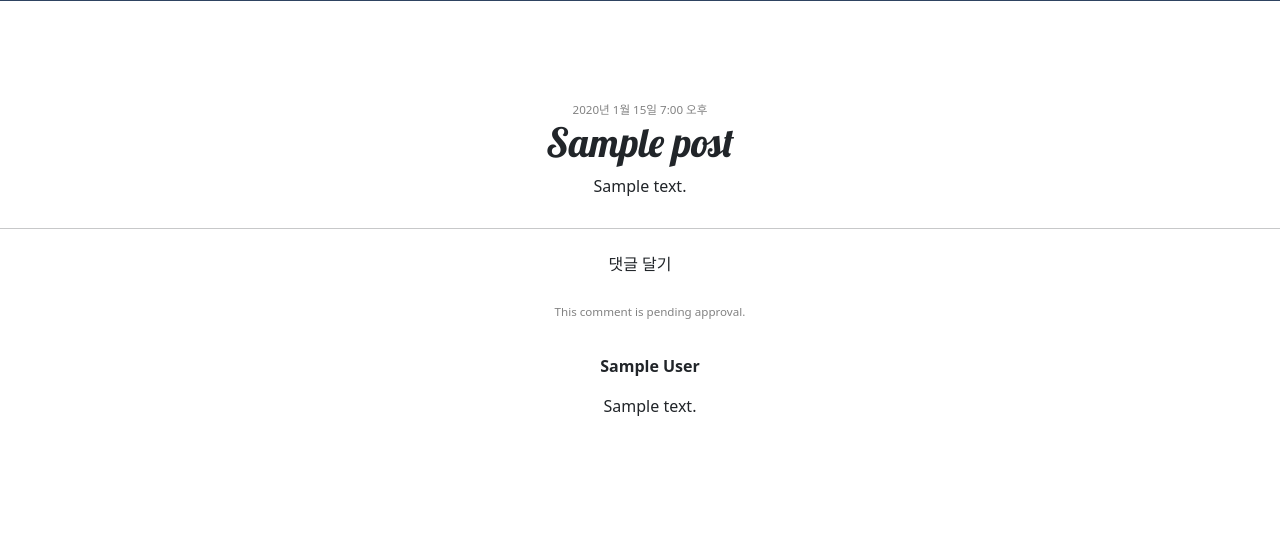
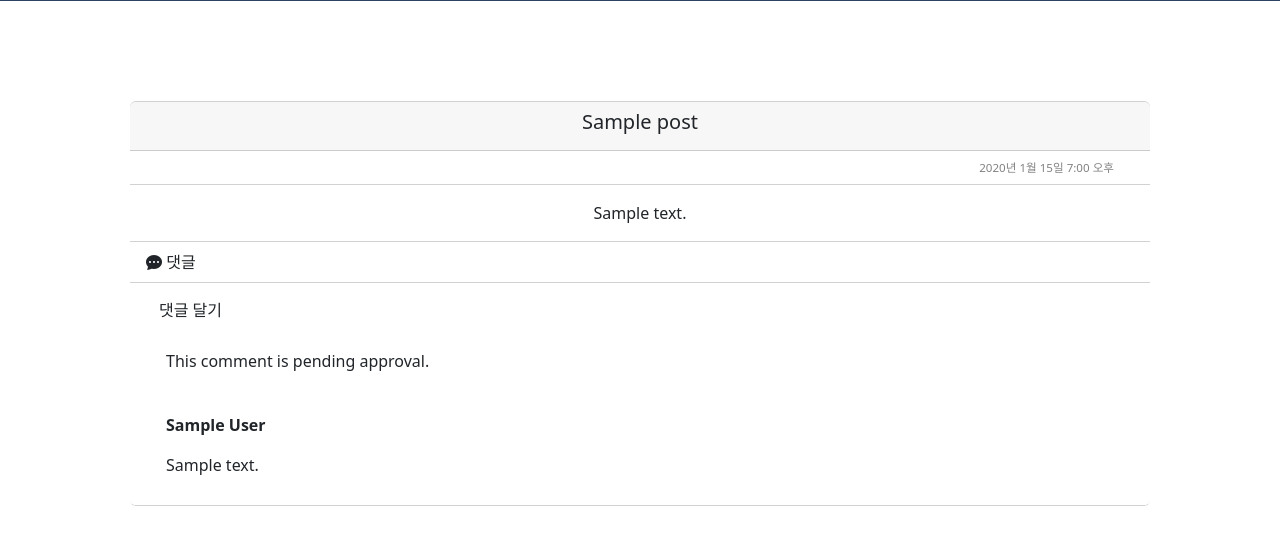
Before and after one commit to durikang/my-first-blog, a Django app: page /post/1/ in a window 1280 px wide. Shown: the part 95-640 px from the top of the page. Run offline with Django 4.2, Linux system fonts and the light colour scheme; tables that the repository leaves empty hold one stand-in row (values such as "Sample post"); some libraries are stand-ins or nearby versions.

Commit message:
상세보기 css 수정

```diff
--- a/blog/static/css/blog.css
+++ b/blog/static/css/blog.css
@@ -57,10 +57,11 @@
     font-family: 'Lobster', cursive;
 }
 
-.date {
+.top-menu.date {
     color: #828282;
-    font-size: 0.725rem;
+    font-size: 0.725rem !important;
 }
+
 
 .save {
     float: right;
@@ -119,3 +120,12 @@
 .comment-lst {
     text-decoration: none;
 }
+
+.articleWrapper {
+    overflow: auto;
+    margin-top: 0.5rem;
+}
+
+.commentstyle {
+    text-align: left;
+}
--- a/blog/templates/blog/post_detail.html
+++ b/blog/templates/blog/post_detail.html
@@ -3,9 +3,6 @@
 {% block content %}
     <div class="post">
         {% if post.published_date %}
-            <div class="date">
-                {{ post.published_date }}
-            </div>
         {% else %}
              <a class="btn btn-default" href="{% url 'post_publish' pk=post.pk%}">게시하기</a>
         {% endif %}
@@ -13,12 +10,26 @@
         <a class="btn btn-default" href="{% url 'post_update' pk=post.pk %}"><span class="glyphicon glyphicon-pencil"></span></a>
         <a class="btn btn-default" href="{% url 'post_delete' pk=post.pk %}"><span class="glyphicon glyphicon-remove"></span></a>
         {% endif %}
-        <h1 class="post-title">{{ post.title }}</h1>
-        <p class="post-contents">{{ post.text|linebreaksbr }}</p>
+        <h1 class="post-title"></h1>
+        <p class="post-contents"></p>
     </div>
-    <hr>
+
+    <div class="container mt-5">
+        <div class="card border-start-0 border-end-0 mx-5">
+            <div class="card-header border-top-3 title">
+                <h5>{{ post.title }}</h5>
+            </div>
+            <div class="card-header bg-white">
+                <div class="date top-menu">{{ post.published_date }}</div>
+            </div>
+            <div class="card-body">
+                <p class="card-text">{{ post.text|linebreaksbr }}</p>
+            </div>
+            <div class="card-footer bg-white commentstyle">
+                <i class="bi bi-chat-dots-fill"></i> 댓글
+            </div>
+            <div class="card-footer bg-white commentstyle">
                 <a class="btn btn-default" href="{% url 'add_comment_to_post' pk=post.pk %}">댓글 달기</a>
-
             {% for comment in comments %}
                 <div class="comment">
                     <div class="date">
@@ -49,4 +60,8 @@
                     <p>아직 등록된 댓글이 없습니다. 댓글을 등록해주세요</p>
                 </div>
             {% endfor %}
+            </div>
+        </div>
+    </div>
+
 {% endblock %}
```
Lines whose indentation alone changed are shown as unchanged.
